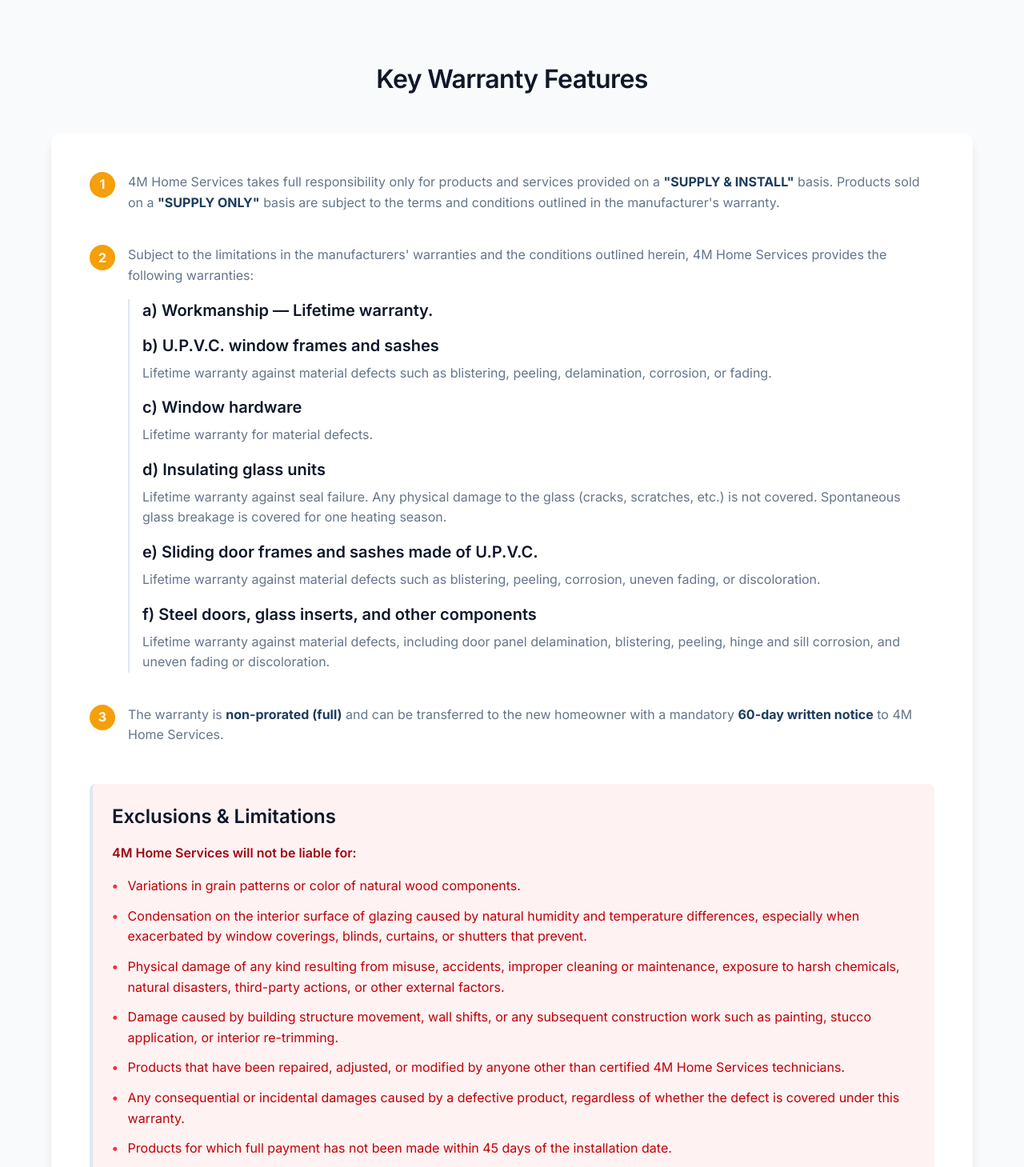
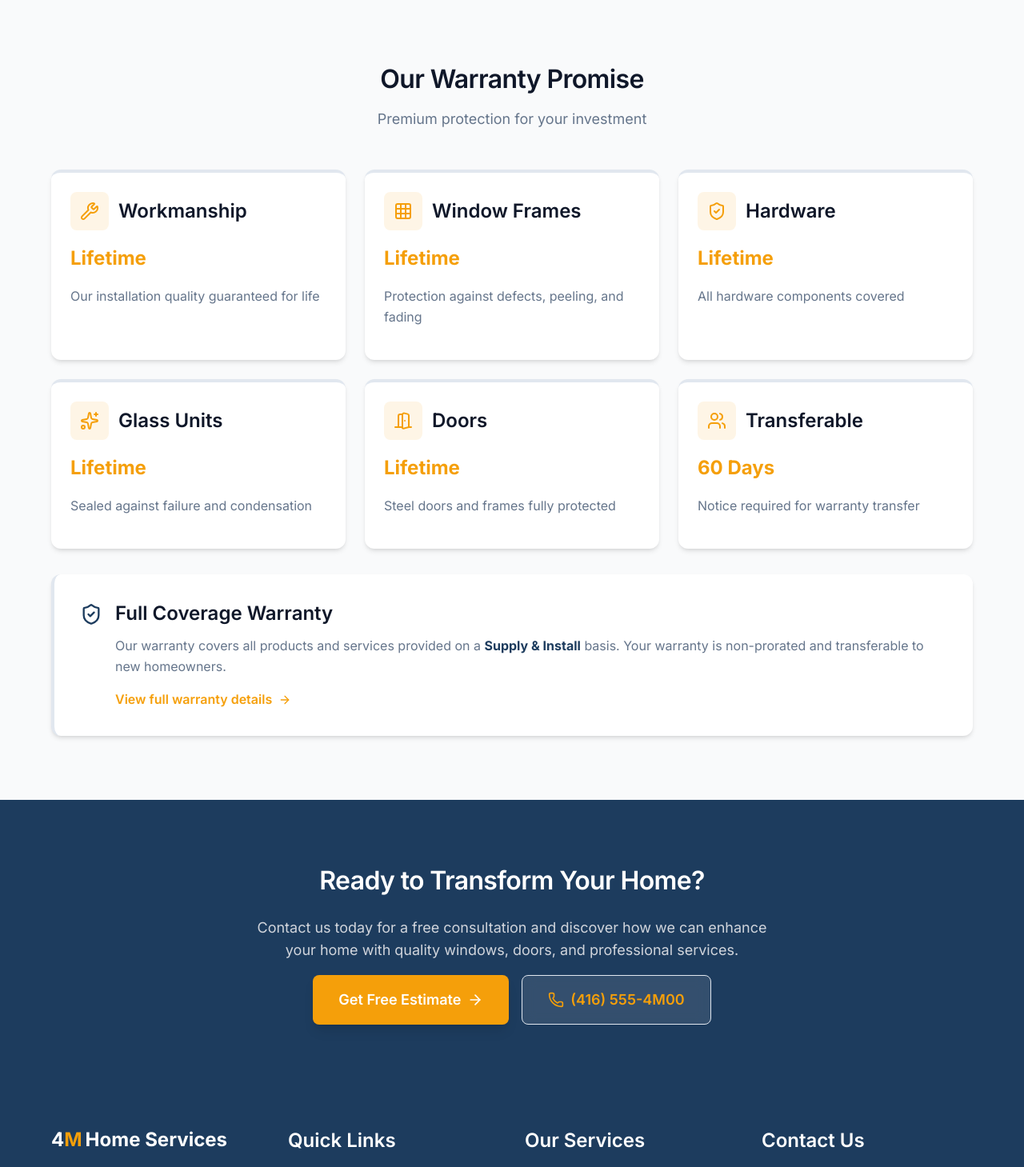
Before and after one commit to TNDIGITALMARK/f6661801-6e34-4d49-8ebd-1f3468507fa8, a Next.js app: page / in a window 1280 px wide. Shown: the part 6600-8059 px from the top of the page at 80% size. Built offline with nearby package versions, Linux system fonts and the light colour scheme; no server answers.

Commit message:
Phoenix Agent implementation - I think these need to be significantly simplified ...

```diff
--- a/src/app/page.tsx
+++ b/src/app/page.tsx
@@ -466,102 +466,105 @@
         <div className="container-4m">
           <div className="text-center max-w-3xl mx-auto mb-12">
             <h2 className="text-3xl md:text-4xl font-bold text-primary mb-4">
-              Key Warranty Features
+              Our Warranty Promise
             </h2>
-          </div>
-
-          <div className="bg-white rounded-xl shadow-lg p-8 md:p-12 space-y-8">
-            {/* Main Warranty Points */}
-            <div className="space-y-6">
-              <div className="flex items-start gap-4">
-                <div className="flex-shrink-0 w-8 h-8 bg-accent rounded-full flex items-center justify-center text-white font-bold">
-                  1
-                </div>
-                <p className="text-muted-foreground">
-                  4M Home Services takes full responsibility only for products and services provided on a <strong className="text-primary">"SUPPLY & INSTALL"</strong> basis. Products sold on a <strong className="text-primary">"SUPPLY ONLY"</strong> basis are subject to the terms and conditions outlined in the manufacturer's warranty.
+            <p className="text-lg text-muted-foreground">
+              Premium protection for your investment
             </p>
           </div>
 
-              <div className="flex items-start gap-4">
-                <div className="flex-shrink-0 w-8 h-8 bg-accent rounded-full flex items-center justify-center text-white font-bold">
-                  2
+          {/* Warranty Coverage Cards */}
+          <div className="grid md:grid-cols-2 lg:grid-cols-3 gap-6 mb-8">
+            {/* Workmanship */}
+            <div className="bg-white rounded-xl p-6 shadow-md hover:shadow-lg transition-shadow border-t-4 border-accent">
+              <div className="flex items-center gap-3 mb-4">
+                <div className="w-12 h-12 bg-accent/10 rounded-lg flex items-center justify-center">
+                  <Wrench className="text-accent" size={24} />
                 </div>
-                <div className="space-y-4 flex-1">
-                  <p className="text-muted-foreground">
-                    Subject to the limitations in the manufacturers' warranties and the conditions outlined herein, 4M Home Services provides the following warranties:
-                  </p>
-                  <div className="space-y-4 pl-4 border-l-2 border-accent/30">
-                    <div>
-                      <h4 className="font-semibold text-primary mb-2">a) Workmanship — Lifetime warranty.</h4>
+                <h3 className="text-xl font-bold text-primary">Workmanship</h3>
               </div>
-                    <div>
-                      <h4 className="font-semibold text-primary mb-2">b) U.P.V.C. window frames and sashes</h4>
-                      <p className="text-muted-foreground">Lifetime warranty against material defects such as blistering, peeling, delamination, corrosion, or fading.</p>
+              <p className="text-2xl font-bold text-accent mb-2">Lifetime</p>
+              <p className="text-muted-foreground">Our installation quality guaranteed for life</p>
             </div>
-                    <div>
-                      <h4 className="font-semibold text-primary mb-2">c) Window hardware</h4>
-                      <p className="text-muted-foreground">Lifetime warranty for material defects.</p>
+
+            {/* Windows & Frames */}
+            <div className="bg-white rounded-xl p-6 shadow-md hover:shadow-lg transition-shadow border-t-4 border-accent">
+              <div className="flex items-center gap-3 mb-4">
+                <div className="w-12 h-12 bg-accent/10 rounded-lg flex items-center justify-center">
+                  <Grid3x3 className="text-accent" size={24} />
                 </div>
-                    <div>
-                      <h4 className="font-semibold text-primary mb-2">d) Insulating glass units</h4>
-                      <p className="text-muted-foreground">Lifetime warranty against seal failure. Any physical damage to the glass (cracks, scratches, etc.) is not covered. Spontaneous glass breakage is covered for one heating season.</p>
+                <h3 className="text-xl font-bold text-primary">Window Frames</h3>
               </div>
-                    <div>
-                      <h4 className="font-semibold text-primary mb-2">e) Sliding door frames and sashes made of U.P.V.C.</h4>
-                      <p className="text-muted-foreground">Lifetime warranty against material defects such as blistering, peeling, corrosion, uneven fading, or discoloration.</p>
+              <p className="text-2xl font-bold text-accent mb-2">Lifetime</p>
+              <p className="text-muted-foreground">Protection against defects, peeling, and fading</p>
             </div>
-                    <div>
-                      <h4 className="font-semibold text-primary mb-2">f) Steel doors, glass inserts, and other components</h4>
-                      <p className="text-muted-foreground">Lifetime warranty against material defects, including door panel delamination, blistering, peeling, hinge and sill corrosion, and uneven fading or discoloration.</p>
+
+            {/* Hardware */}
+            <div className="bg-white rounded-xl p-6 shadow-md hover:shadow-lg transition-shadow border-t-4 border-accent">
+              <div className="flex items-center gap-3 mb-4">
+                <div className="w-12 h-12 bg-accent/10 rounded-lg flex items-center justify-center">
+                  <ShieldCheck className="text-accent" size={24} />
                 </div>
+                <h3 className="text-xl font-bold text-primary">Hardware</h3>
               </div>
+              <p className="text-2xl font-bold text-accent mb-2">Lifetime</p>
+              <p className="text-muted-foreground">All hardware components covered</p>
+            </div>
+
+            {/* Glass Units */}
+            <div className="bg-white rounded-xl p-6 shadow-md hover:shadow-lg transition-shadow border-t-4 border-accent">
+              <div className="flex items-center gap-3 mb-4">
+                <div className="w-12 h-12 bg-accent/10 rounded-lg flex items-center justify-center">
+                  <Sparkles className="text-accent" size={24} />
+                </div>
+                <h3 className="text-xl font-bold text-primary">Glass Units</h3>
+              </div>
+              <p className="text-2xl font-bold text-accent mb-2">Lifetime</p>
+              <p className="text-muted-foreground">Sealed against failure and condensation</p>
+            </div>
+
+            {/* Doors */}
+            <div className="bg-white rounded-xl p-6 shadow-md hover:shadow-lg transition-shadow border-t-4 border-accent">
+              <div className="flex items-center gap-3 mb-4">
+                <div className="w-12 h-12 bg-accent/10 rounded-lg flex items-center justify-center">
+                  <DoorOpen className="text-accent" size={24} />
+                </div>
+                <h3 className="text-xl font-bold text-primary">Doors</h3>
+              </div>
+              <p className="text-2xl font-bold text-accent mb-2">Lifetime</p>
+              <p className="text-muted-foreground">Steel doors and frames fully protected</p>
+            </div>
+
+            {/* Transferable */}
+            <div className="bg-white rounded-xl p-6 shadow-md hover:shadow-lg transition-shadow border-t-4 border-accent">
+              <div className="flex items-center gap-3 mb-4">
+                <div className="w-12 h-12 bg-accent/10 rounded-lg flex items-center justify-center">
+                  <Users className="text-accent" size={24} />
+                </div>
+                <h3 className="text-xl font-bold text-primary">Transferable</h3>
+              </div>
+              <p className="text-2xl font-bold text-accent mb-2">60 Days</p>
+              <p className="text-muted-foreground">Notice required for warranty transfer</p>
             </div>
           </div>
 
+          {/* Important Note */}
+          <div className="bg-white rounded-xl p-6 md:p-8 shadow-md border-l-4 border-primary">
             <div className="flex items-start gap-4">
-                <div className="flex-shrink-0 w-8 h-8 bg-accent rounded-full flex items-center justify-center text-white font-bold">
-                  3
+              <ShieldCheck className="text-primary flex-shrink-0 mt-1" size={28} />
+              <div>
+                <h3 className="text-xl font-bold text-primary mb-3">Full Coverage Warranty</h3>
+                <p className="text-muted-foreground mb-4">
+                  Our warranty covers all products and services provided on a <strong className="text-primary">Supply & Install</strong> basis. Your warranty is non-prorated and transferable to new homeowners.
+                </p>
+                <Link
+                  href="/warranty"
+                  className="inline-flex items-center text-accent hover:underline font-semibold"
+                >
+                  View full warranty details
+                  <ArrowRight className="ml-2" size={16} />
+                </Link>
               </div>
-                <p className="text-muted-foreground">
-                  The warranty is <strong className="text-primary">non-prorated (full)</strong> and can be transferred to the new homeowner with a mandatory <strong className="text-primary">60-day written notice</strong> to 4M Home Services.
-                </p>
-              </div>
-            </div>
-
-            {/* Exclusions & Limitations */}
-            <div className="bg-red-50 rounded-lg p-6 border-l-4 border-red-500 mt-8">
-              <h3 className="text-2xl font-bold text-red-900 mb-4">Exclusions & Limitations</h3>
-              <p className="text-red-800 mb-4 font-semibold">4M Home Services will not be liable for:</p>
-              <ul className="space-y-3 text-red-700">
-                <li className="flex items-start gap-3">
-                  <span className="text-red-500 font-bold">•</span>
-                  <span>Variations in grain patterns or color of natural wood components.</span>
-                </li>
-                <li className="flex items-start gap-3">
-                  <span className="text-red-500 font-bold">•</span>
-                  <span>Condensation on the interior surface of glazing caused by natural humidity and temperature differences, especially when exacerbated by window coverings, blinds, curtains, or shutters that prevent.</span>
-                </li>
-                <li className="flex items-start gap-3">
-                  <span className="text-red-500 font-bold">•</span>
-                  <span>Physical damage of any kind resulting from misuse, accidents, improper cleaning or maintenance, exposure to harsh chemicals, natural disasters, third-party actions, or other external factors.</span>
-                </li>
-                <li className="flex items-start gap-3">
-                  <span className="text-red-500 font-bold">•</span>
-                  <span>Damage caused by building structure movement, wall shifts, or any subsequent construction work such as painting, stucco application, or interior re-trimming.</span>
-                </li>
-                <li className="flex items-start gap-3">
-                  <span className="text-red-500 font-bold">•</span>
-                  <span>Products that have been repaired, adjusted, or modified by anyone other than certified 4M Home Services technicians.</span>
-                </li>
-                <li className="flex items-start gap-3">
-                  <span className="text-red-500 font-bold">•</span>
-                  <span>Any consequential or incidental damages caused by a defective product, regardless of whether the defect is covered under this warranty.</span>
-                </li>
-                <li className="flex items-start gap-3">
-                  <span className="text-red-500 font-bold">•</span>
-                  <span>Products for which full payment has not been made within 45 days of the installation date.</span>
-                </li>
-              </ul>
             </div>
           </div>
         </div>
```
Lines whose indentation alone changed are shown as unchanged.
